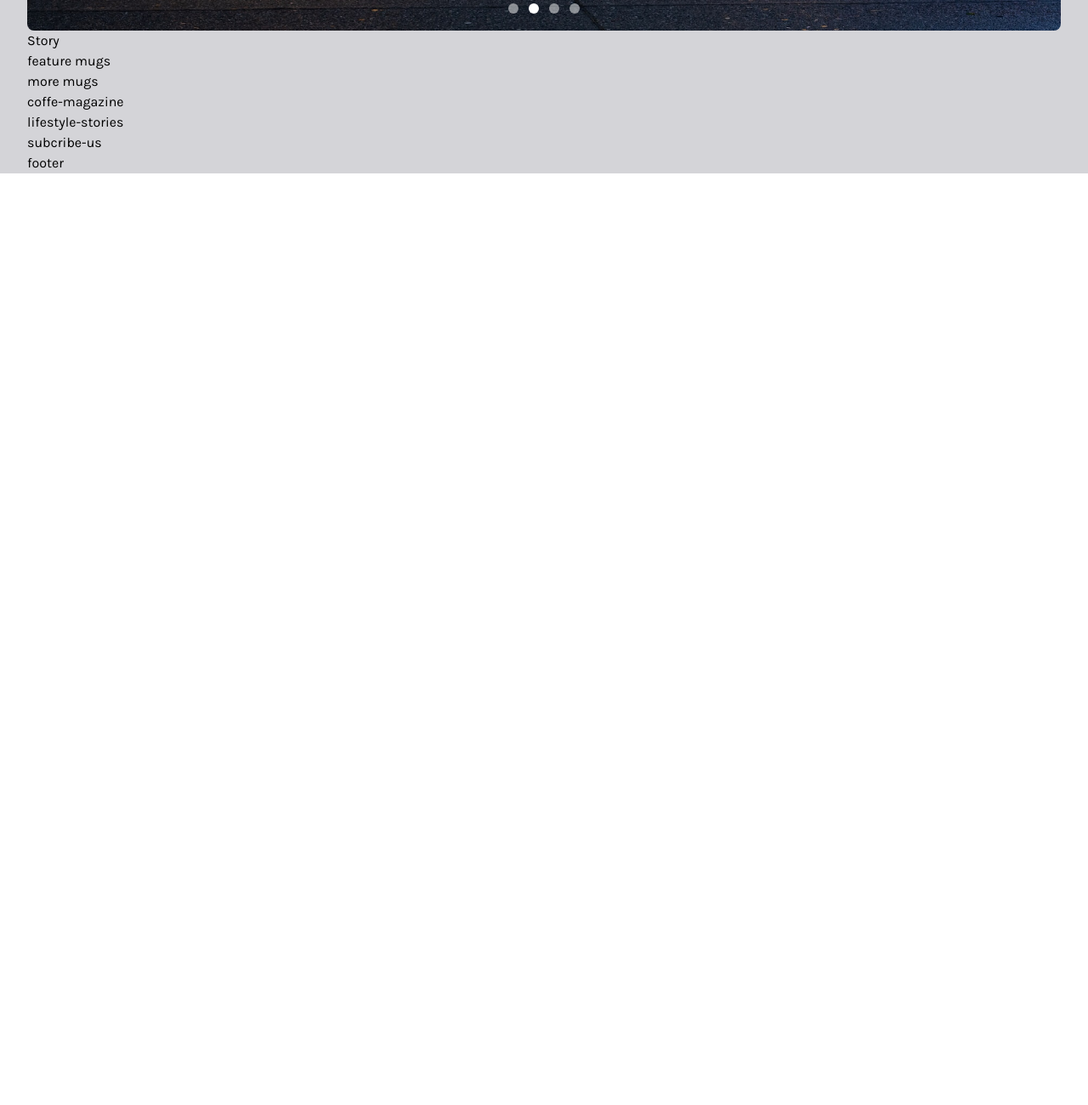
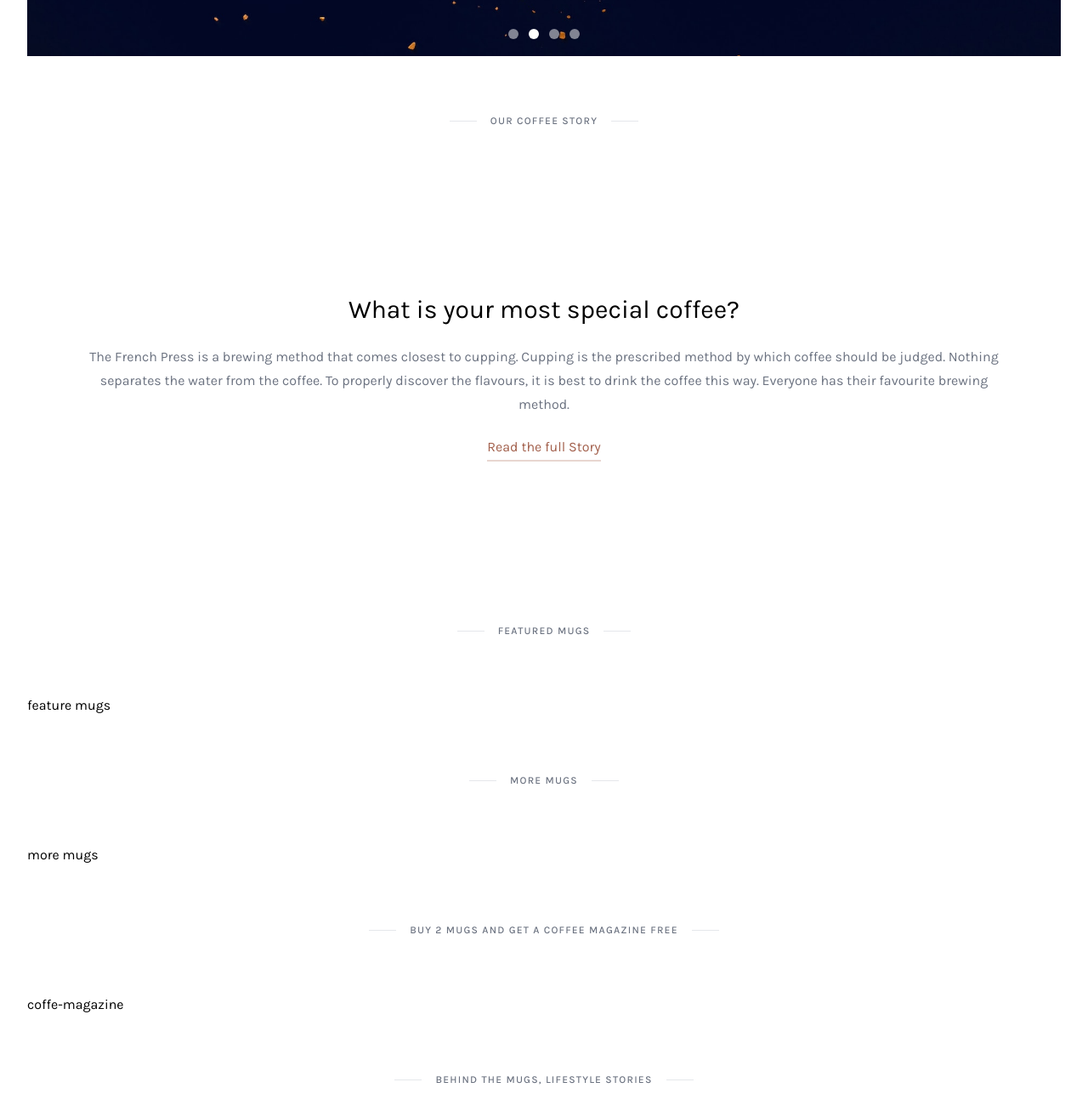
Before and after one commit to kkoahis/Tailwindcss-coffee-style, a website: page public/index.html in a window 1280 px wide. Shown: the part 740-2040 px from the top of the page at 85% size. Before the commit the page ends 944 px from the top, so only its background shows below. Drawn offline with nearby package versions, Linux system fonts and the light colour scheme.

Commit message:
add story and subheadline

```diff
--- a/public/index.html
+++ b/public/index.html
@@ -15,7 +15,7 @@
 
 <body>
    <div id="root">
-      <div class="content-wrapper font-Karla max-w-screen-2xl  bg-zinc-300 text-base mx-auto px-8">
+      <div class="content-wrapper font-Karla max-w-screen-2xl text-base mx-auto px-8">
          <header class="p-6 mx-auto">
             <nav class="flex flex-row justify-between items-center relative">
                <div class="logo basis-2/6 text-center text-xl font-semibold cursor-pointer">
@@ -74,13 +74,13 @@
             <div class="slider">
                <div id="default-carousel" class="relative w-full h-full" data-carousel="slide">
                   <!-- Carousel wrapper -->
-                  <div class="relative xl:h-[700px] overflow-hidden rounded-lg lg:h-96 md:h-80 sm:h-72 max-sm:h-44 ">
+                  <div class="relative xl:h-[730px] overflow-hidden lg:h-96 md:h-80 sm:h-72 max-sm:h-44 ">
                      <!-- Item 1 -->
                      <div class="hidden duration-700 ease-in-out" data-carousel-item>
                         <img src="./img/carousel/nathan-dumlao-6VhPY27jdps-unsplash.jpg"
                            class="absolute block w-full -translate-x-1/2 -translate-y-1/2 top-1/2 left-1/2 " alt="...">
                         <div
-                           class="absolute max-[1024px]:hidden top-3/4 mt-5 left-1/2 transform -translate-x-1/2 -translate-y-1/2 text-white text-4xl font-semibold tracking-wider ">
+                           class="absolute max-[1024px]:hidden top-3/4 mt-5 left-1/2 transform -translate-x-1/2 -translate-y-1/2 text-white text-4xl font-semibold tracking-wider">
                            <div class="block font-Karla text-3xl font-normal text-center ">Aroma Brews</div>
                            <div class="block font-Karla text-base font-bold drop-shadow-sm">Indulge in exquisite flavors
                               and serene ambiance</div>
@@ -88,7 +88,7 @@
                      </div>
                      <!-- Item 2 -->
                      <div class="hidden duration-700 ease-in-out" data-carousel-item>
-                        <img src="./img/carousel/white-rainforest-6oLSU60_WIg-unsplash.jpg"
+                        <img src="./img/carousel/robert-shunev-OmOvMdiaZZ0-unsplash.jpg"
                            class="absolute block w-full -translate-x-1/2 -translate-y-1/2 top-1/2 left-1/2" alt="...">
                         <div
                            class="absolute max-[1024px]:hidden  top-3/4 mt-5 left-1/2 transform -translate-x-1/2 -translate-y-1/2 text-white text-4xl font-semibold tracking-wider">
@@ -163,25 +163,65 @@
                </div>
             </div> <!-- end slider -->
 
+            <div class="koa-subheadline">
+               <div class="koa-subheadline-dec-line"></div>
+               <div class="koa-subheadline-label">OUR COFFEE STORY</div>
+               <div class="koa-subheadline-dec-line w-8 h-px bg-gray-200"></div>
+            </div>
+
 
             <div class="story">
-               Story
+               <div class="w-full h-full flex justify-center items-center">
+                  <div class="px:4 sm:px-16 md:px-32 lg:px-64 xl:px-96 py-32 text-center">
+                     <div class="text-3xl mb-6 leading-10">What is your most special coffee?</div>
+                     <div class="text-gray-500 leading-7 mb-6">The French Press is a brewing method that comes closest
+                        to cupping. Cupping is the prescribed method by which coffee should be judged. Nothing separates
+                        the water from the coffee. To properly discover the flavours, it is best to drink the coffee
+                        this way. Everyone has their favourite brewing method.</div>
+                     <div>
+                        <a href="#"
+                           class="text-coffee-400 hover:text-coffee-600 relative after:absolute after:-bottom-2 after:left-0 after:bg-coffee-50 hover:after:bg-coffee-200 after:h-0.5 after:w-full after:transition-all after:ease-in-out after:duration-400">Read
+                           the full Story</a>
+                     </div>
+                  </div>
+               </div>
             </div> <!-- end story -->
 
+            <div class="koa-subheadline">
+               <div class="koa-subheadline-dec-line"></div>
+               <div class="koa-subheadline-label">FEATURED MUGS</div>
+               <div class="koa-subheadline-dec-line w-8 h-px bg-gray-200"></div>
+            </div>
 
             <div class="feature-mugs">
                feature mugs
             </div> <!-- end feature-mugs -->
 
+            <div class="koa-subheadline">
+               <div class="koa-subheadline-dec-line"></div>
+               <div class="koa-subheadline-label">MORE mugs</div>
+               <div class="koa-subheadline-dec-line w-8 h-px bg-gray-200"></div>
+            </div>
 
             <div class="more-mugs">
                more mugs
             </div> <!-- end more-mugs -->
 
+            <div class="koa-subheadline">
+               <div class="koa-subheadline-dec-line"></div>
+               <div class="koa-subheadline-label">BUY 2 MUGS AND GET A COFFEE MAGAZINE FREE</div>
+               <div class="koa-subheadline-dec-line w-8 h-px bg-gray-200"></div>
+            </div>
 
             <div class="coffe-magazine">
                coffe-magazine
             </div> <!-- end coffe-magazine -->
+
+            <div class="koa-subheadline">
+               <div class="koa-subheadline-dec-line"></div>
+               <div class="koa-subheadline-label">BEHIND THE MUGS, LIFESTYLE STORIES</div>
+               <div class="koa-subheadline-dec-line w-8 h-px bg-gray-200"></div>
+            </div>
 
 
             <div class="lifestyle-stories">
--- a/src/input.css
+++ b/src/input.css
@@ -9,7 +9,7 @@
 }
 
 .koa-top-menu-item {
-   @apply cursor-pointer py-1 hover:text-gray-800 relative after:lg:absolute after:lg:bottom-0 after:lg:left-0 after:lg:bg-light-coffee after:lg:h-0.5 after:lg:w-0 hover:after:lg:w-full after:lg:transition-all after:lg:ease-in-out after:duration-300;
+   @apply cursor-pointer py-1 hover:text-gray-800 relative after:lg:absolute after:lg:bottom-0 after:lg:left-0 after:lg:bg-coffee-200 after:lg:h-0.5 after:lg:w-0 hover:after:lg:w-full after:lg:transition-all after:lg:ease-in-out after:duration-300;
 }
 
 .koa-top-menu-item-active {
@@ -23,3 +23,15 @@
 .koa-badge-circle{
    @apply text-xs text-center rounded-full px-1.5;
 }
+
+.koa-subheadline{
+   @apply flex justify-center items-center my-16;
+}
+
+.koa-subheadline-dec-line{
+   @apply w-8 h-px bg-gray-200;
+}
+
+.koa-subheadline-label{
+   @apply uppercase mx-4 tracking-widest text-gray-500 font-medium text-[12px] text-center;
+}
--- a/tailwind.config.js
+++ b/tailwind.config.js
@@ -7,7 +7,12 @@
         Karla: ["Karla", "sans-serif"],
       },
       colors: {
-        "light-coffee": "#C89f94",
+        "coffee": {
+          50: '#E8d6d0',
+          200: '#C89f94',
+          400: '#A25F4B',
+          600: '#744838',
+        }
       },
       keyframes: {
         slideDown: {
```
Also changed, not shown: public/img/carousel/robert-shunev-OmOvMdiaZZ0-unsplash.jpg (added), public/output.css.
